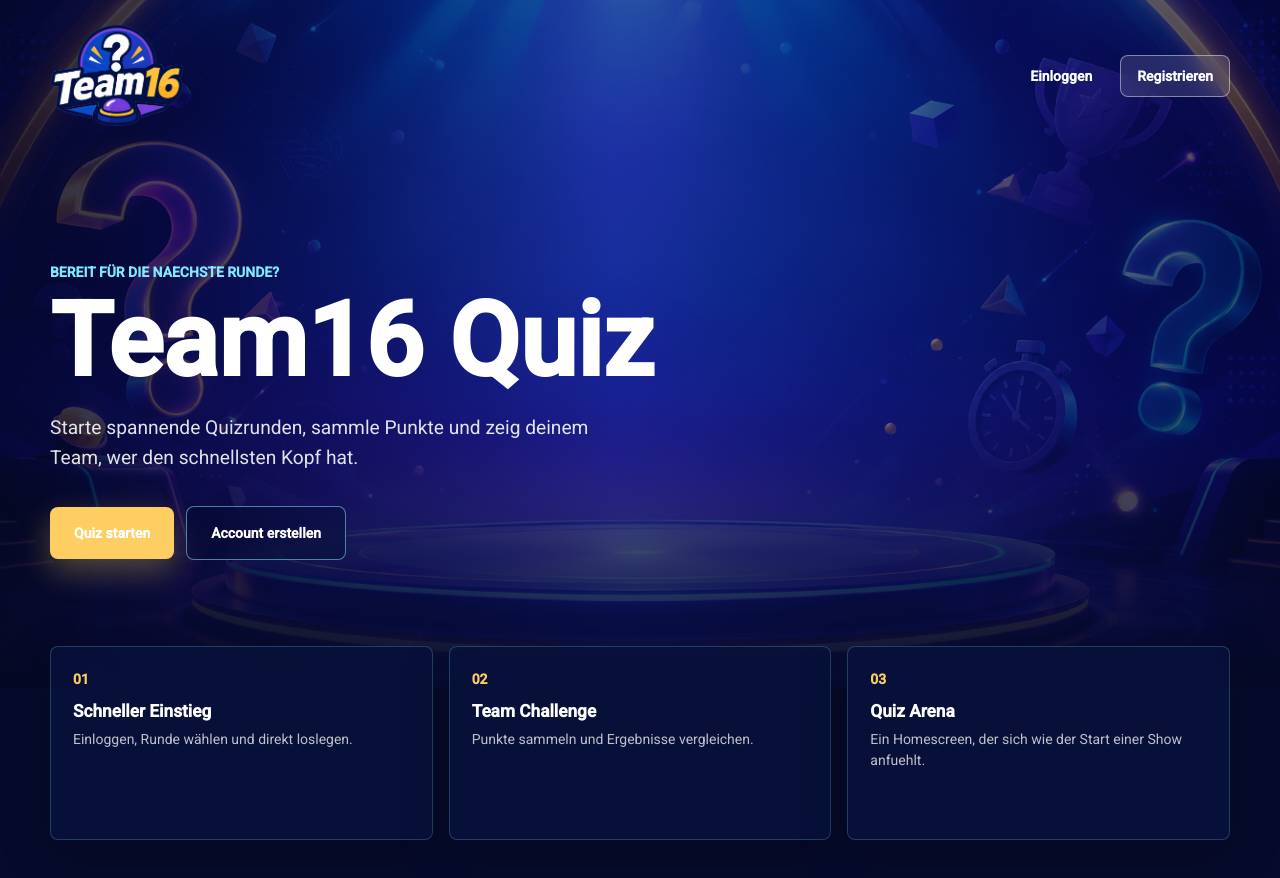
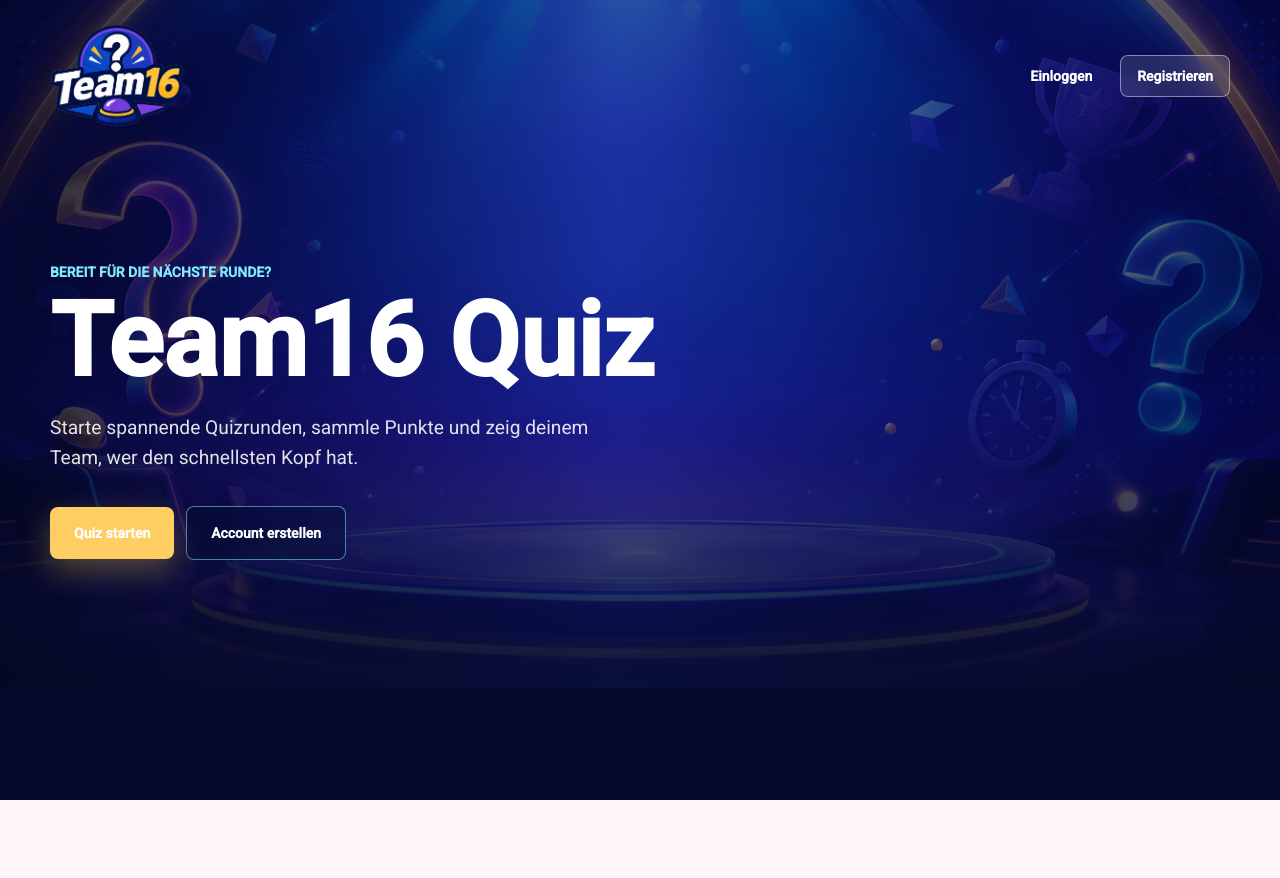
Before and after one commit to DENEDI22/team16-quiz-app, an Angular app in the folder frontend/team16-quiz-app/: page / in a window 1280 px wide. Shown: the top 878 px of the page. After the commit the page ends 800 px from the top, so only its background shows below. Built offline with nearby package versions, Linux system fonts and the light colour scheme.

Commit message:
lougout button hinzugefügt

```diff
--- a/frontend/team16-quiz-app/src/app/auth/services/auth.ts
+++ b/frontend/team16-quiz-app/src/app/auth/services/auth.ts
@@ -41,4 +41,11 @@ export class AuthService {
       data
     );
   }
+  isLoggedIn(): boolean {
+    return !!localStorage.getItem('token');
+  }
+
+  logout(): void {
+    localStorage.removeItem('token');
+  }
 }
--- a/frontend/team16-quiz-app/src/app/pages/home/home.html
+++ b/frontend/team16-quiz-app/src/app/pages/home/home.html
@@ -4,41 +4,43 @@
       <a class="brand" routerLink="/" aria-label="Zur Startseite">
         <img src="/assets/images/quiz-logo-clean.png" alt="Team16 Quiz Logo" />
       </a>
+
       <div class="nav-actions">
-        <a routerLink="/login">Einloggen</a>
-        <a class="nav-button" routerLink="/register">Registrieren</a>
+        @if (authService.isLoggedIn()) {
+          <button class="nav-button logout-button" type="button" (click)="logout()">
+            Logout
+          </button>
+        } @else {
+          <a routerLink="/login">Einloggen</a>
+          <a class="nav-button" routerLink="/register">Registrieren</a>
+        }
       </div>
     </nav>
 
     <div class="hero-content">
-      <p class="eyebrow">Bereit für die naechste Runde?</p>
+      @if (authService.isLoggedIn()) {
+        <p class="eyebrow">Willkommen zurück 👋</p>
+      } @else {
+        <p class="eyebrow">Bereit für die nächste Runde?</p>
+      }
+
       <h1>Team16 Quiz</h1>
+
       <p class="hero-copy">
         Starte spannende Quizrunden, sammle Punkte und zeig deinem Team, wer den schnellsten Kopf hat.
       </p>
 
       <div class="hero-actions">
-        <a class="primary-action" routerLink="/login">Quiz starten</a>
-        <a class="secondary-action" routerLink="/register">Account erstellen</a>
+        @if (authService.isLoggedIn()) {
+          <a class="primary-action" routerLink="/">
+            Quiz starten
+          </a>
+        } @else {
+          <a class="primary-action" routerLink="/login">Quiz starten</a>
+          <a class="secondary-action" routerLink="/register">Account erstellen</a>
+        }
       </div>
     </div>
   </section>
 
-  <section class="quick-start" aria-label="Quiz Vorteile">
-    <div class="quick-item">
-      <span>01</span>
-      <strong>Schneller Einstieg</strong>
-      <p>Einloggen, Runde wählen und direkt loslegen.</p>
-    </div>
-    <div class="quick-item">
-      <span>02</span>
-      <strong>Team Challenge</strong>
-      <p>Punkte sammeln und Ergebnisse vergleichen.</p>
-    </div>
-    <div class="quick-item">
-      <span>03</span>
-      <strong>Quiz Arena</strong>
-      <p>Ein Homescreen, der sich wie der Start einer Show anfuehlt.</p>
-    </div>
-  </section>
 </main>
--- a/frontend/team16-quiz-app/src/app/pages/home/home.scss
+++ b/frontend/team16-quiz-app/src/app/pages/home/home.scss
@@ -71,6 +71,25 @@
   border: 1px solid rgba(255, 255, 255, 0.44);
   background: rgba(255, 255, 255, 0.12);
   backdrop-filter: blur(10px);
+}
+
+.nav-button {
+  border: 1px solid rgba(255, 255, 255, 0.44);
+  background: rgba(255, 255, 255, 0.12);
+  backdrop-filter: blur(10px);
+
+  color: white;
+  cursor: pointer;
+  min-height: 40px;
+  padding: 0 16px;
+  border-radius: 8px;
+  font-weight: 700;
+  font-size: inherit;
+  font-family: inherit;
+
+  display: inline-flex;
+  align-items: center;
+  justify-content: center;
 }
 
 .hero-content {
--- a/frontend/team16-quiz-app/src/app/pages/home/home.ts
+++ b/frontend/team16-quiz-app/src/app/pages/home/home.ts
@@ -1,11 +1,19 @@
-import { Component } from '@angular/core';
+import { Component, inject } from '@angular/core';
 import { RouterLink } from '@angular/router';
+import { AuthService } from '../../auth/services/auth';
 
 @Component({
   selector: 'app-home',
   standalone: true,
   imports: [RouterLink],
   templateUrl: './home.html',
-  styleUrl: './home.scss',
+  styleUrl: './home.scss'
 })
-export class Home {}
+export class Home {
+  authService = inject(AuthService);
+
+  logout() {
+    this.authService.logout();
+    window.location.reload();
+  }
+}
```
